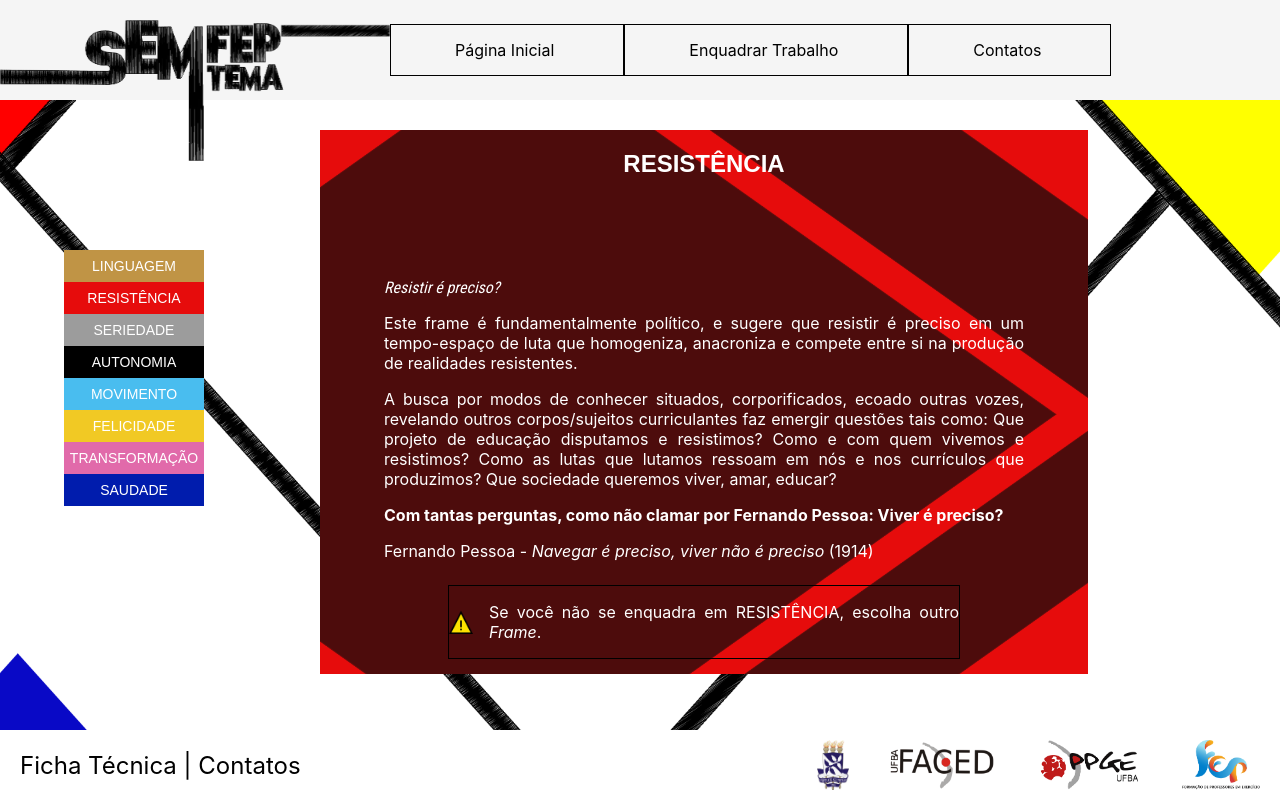
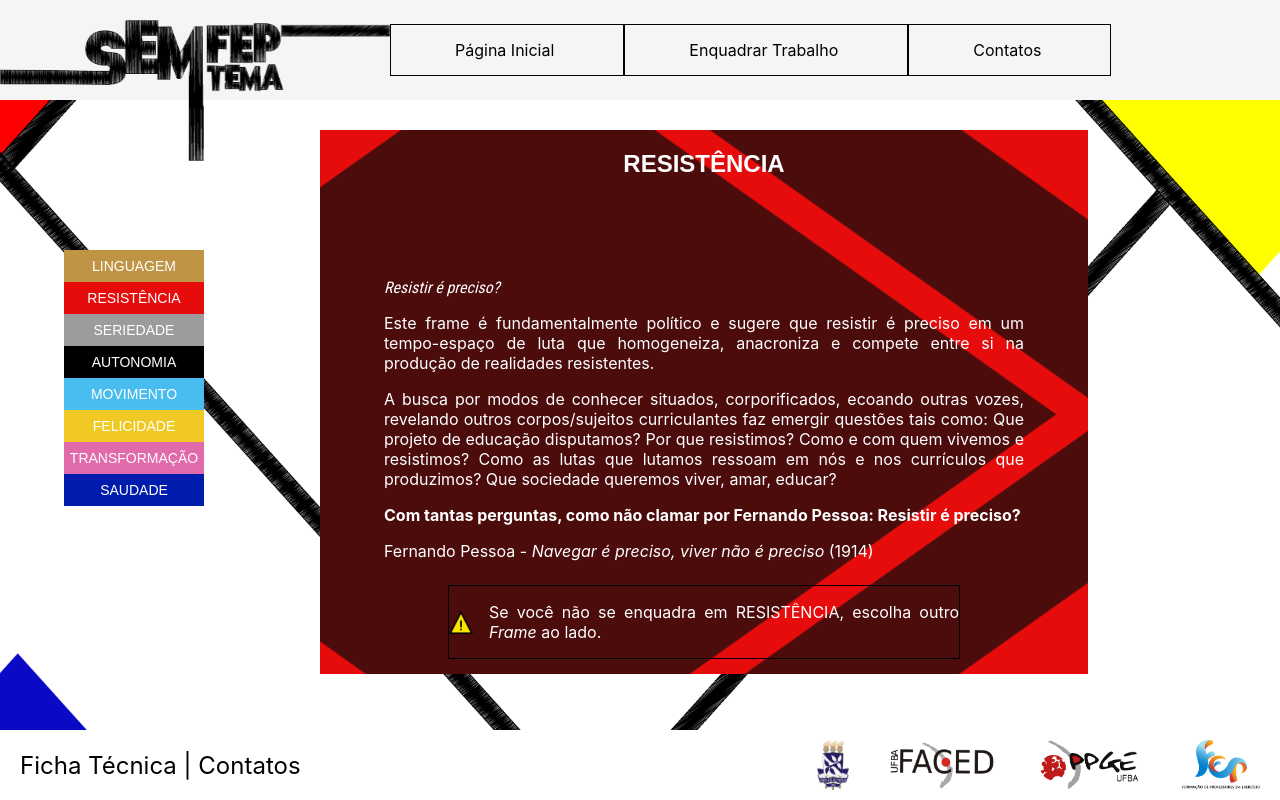
Before and after one commit to iuryroque/semfep, a React (Create React App) app: page /visemfep/frames/descricao-resistencia in a window 1280 px wide. Built offline with nearby package versions, Linux system fonts and the light colour scheme; a web font is replaced by a local one.

Commit message:
Altera textos de descriçao dos frames

```diff
--- a/src/components/framesDescriptionComponents/autonomiaDescription.jsx
+++ b/src/components/framesDescriptionComponents/autonomiaDescription.jsx
@@ -36,8 +36,8 @@ class AutonomiaDescription extends React.Component {
             <div className="warning-frame-description">
               <img className="warning-sign" src={warningSign} alt="Atenção" />
               <p>
-                Se você não se enquadra em AUTONOMIA, escolha outro <i>Frame</i>
-                .
+                Se você não se enquadra em AUTONOMIA, escolha outro <i>Frame</i>{' '}
+                ao lado.
               </p>
             </div>
           </div>
--- a/src/components/framesDescriptionComponents/felicidadeDescription.jsx
+++ b/src/components/framesDescriptionComponents/felicidadeDescription.jsx
@@ -34,7 +34,7 @@ class FelicidadeDescription extends React.Component {
               <img className="warning-sign" src={warningSign} alt="Atenção" />
               <p>
                 Se você não se enquadra em FELICIDADE, escolha outro{' '}
-                <i>Frame</i>.
+                <i>Frame</i> ao lado.
               </p>
             </div>
           </div>
--- a/src/components/framesDescriptionComponents/linguagemDescription.jsx
+++ b/src/components/framesDescriptionComponents/linguagemDescription.jsx
@@ -21,7 +21,7 @@ class FramesDescription extends React.Component {
               mundo pelo conhecimento conduzido pela leitura. A ideia de um
               sistema onipresente, múltiplo, que não permite a comunicação de
               signos e sentimentos humanos fora dos seus limites, o texto, a
-              escritura, e mesmo a manifestação da fala.
+              escritura e, mesmo, a manifestação da fala.
             </p>
             <p>
               {' '}
@@ -38,8 +38,8 @@ class FramesDescription extends React.Component {
             <div className="warning-frame-description">
               <img className="warning-sign" src={warningSign} alt="Atenção" />
               <p>
-                Se você não se enquadra em LINGUAGEM, escolha outro <i>Frame</i>
-                .
+                Se você não se enquadra em LINGUAGEM, escolha outro <i>Frame</i>{' '}
+                ao lado.
               </p>
             </div>
           </div>
--- a/src/components/framesDescriptionComponents/movimentoDescription.jsx
+++ b/src/components/framesDescriptionComponents/movimentoDescription.jsx
@@ -34,8 +34,8 @@ class MovimentoDescription extends React.Component {
             <div className="warning-frame-description">
               <img className="warning-sign" src={warningSign} alt="Atenção" />
               <p>
-                Se você não se enquadra em MOVIMENTO, escolha outro <i>Frame</i>
-                .
+                Se você não se enquadra em MOVIMENTO, escolha outro <i>Frame</i>{' '}
+                ao lado.
               </p>
             </div>
           </div>
--- a/src/components/framesDescriptionComponents/resistenciaDescription.jsx
+++ b/src/components/framesDescriptionComponents/resistenciaDescription.jsx
@@ -11,23 +11,23 @@ class ResistenciaDescription extends React.Component {
           <div className="container-frame-description">
             <p className="subtitle-frame-description">Resistir é preciso?</p>
             <p>
-              Este frame é fundamentalmente político, e sugere que resistir é
-              preciso em um tempo-espaço de luta que homogeniza, anacroniza e
+              Este frame é fundamentalmente político e sugere que resistir é
+              preciso em um tempo-espaço de luta que homogeneiza, anacroniza e
               compete entre si na produção de realidades resistentes.
             </p>
             <p>
-              A busca por modos de conhecer situados, corporificados, ecoado
+              A busca por modos de conhecer situados, corporificados, ecoando
               outras vozes, revelando outros corpos/sujeitos curriculantes faz
-              emergir questões tais como: Que projeto de educação disputamos e
-              resistimos? Como e com quem vivemos e resistimos? Como as lutas
-              que lutamos ressoam em nós e nos currículos que produzimos? Que
-              sociedade queremos viver, amar, educar?
+              emergir questões tais como: Que projeto de educação disputamos?
+              Por que resistimos? Como e com quem vivemos e resistimos? Como as
+              lutas que lutamos ressoam em nós e nos currículos que produzimos?
+              Que sociedade queremos viver, amar, educar?
             </p>
             <p>
               {' '}
               <strong>
-                Com tantas perguntas, como não clamar por Fernando Pessoa: Viver
-                é preciso?
+                Com tantas perguntas, como não clamar por Fernando Pessoa:
+                Resistir é preciso?
               </strong>
             </p>
             <p>
@@ -38,7 +38,7 @@ class ResistenciaDescription extends React.Component {
               <img className="warning-sign" src={warningSign} alt="Atenção" />
               <p>
                 Se você não se enquadra em RESISTÊNCIA, escolha outro{' '}
-                <i>Frame</i>.
+                <i>Frame</i> ao lado.
               </p>
             </div>
           </div>
--- a/src/components/framesDescriptionComponents/saudadeDescription.jsx
+++ b/src/components/framesDescriptionComponents/saudadeDescription.jsx
@@ -36,7 +36,8 @@ class SaudadeDescription extends React.Component {
             <div className="warning-frame-description">
               <img className="warning-sign" src={warningSign} alt="Atenção" />
               <p>
-                Se você não se enquadra em SAUDADE, escolha outro <i>Frame</i>.
+                Se você não se enquadra em SAUDADE, escolha outro <i>Frame</i>{' '}
+                ao lado.
               </p>
             </div>
           </div>
--- a/src/components/framesDescriptionComponents/seriedadeDescription.jsx
+++ b/src/components/framesDescriptionComponents/seriedadeDescription.jsx
@@ -38,8 +38,8 @@ class SeriedadeDescription extends React.Component {
             <div className="warning-frame-description">
               <img className="warning-sign" src={warningSign} alt="Atenção" />
               <p>
-                Se você não se enquadra em SERIEDADE, escolha outro <i>Frame</i>
-                .
+                Se você não se enquadra em SERIEDADE, escolha outro <i>Frame</i>{' '}
+                ao lado.
               </p>
             </div>
           </div>
--- a/src/components/framesDescriptionComponents/transformacaoDescription.jsx
+++ b/src/components/framesDescriptionComponents/transformacaoDescription.jsx
@@ -18,7 +18,7 @@ class TransformacaoDescription extends React.Component {
               direção única, e como propósito último promotor de um modo
               universalizante e redentor de educar em busca de um admirável
               futuro melhor. Temos, sim, alterações gráficas: Educação
-              Transforma. Educação Transforma! Educação transforma?
+              Transforma. Educação Transforma! Educação transforma!!
             </p>
             <p>
               {' '}
@@ -35,7 +35,7 @@ class TransformacaoDescription extends React.Component {
               <img className="warning-sign" src={warningSign} alt="Atenção" />
               <p>
                 Se você não se enquadra em TRANSFORMAÇÃO, escolha outro{' '}
-                <i>Frame</i>.
+                <i>Frame</i> ao lado.
               </p>
             </div>
           </div>
```
